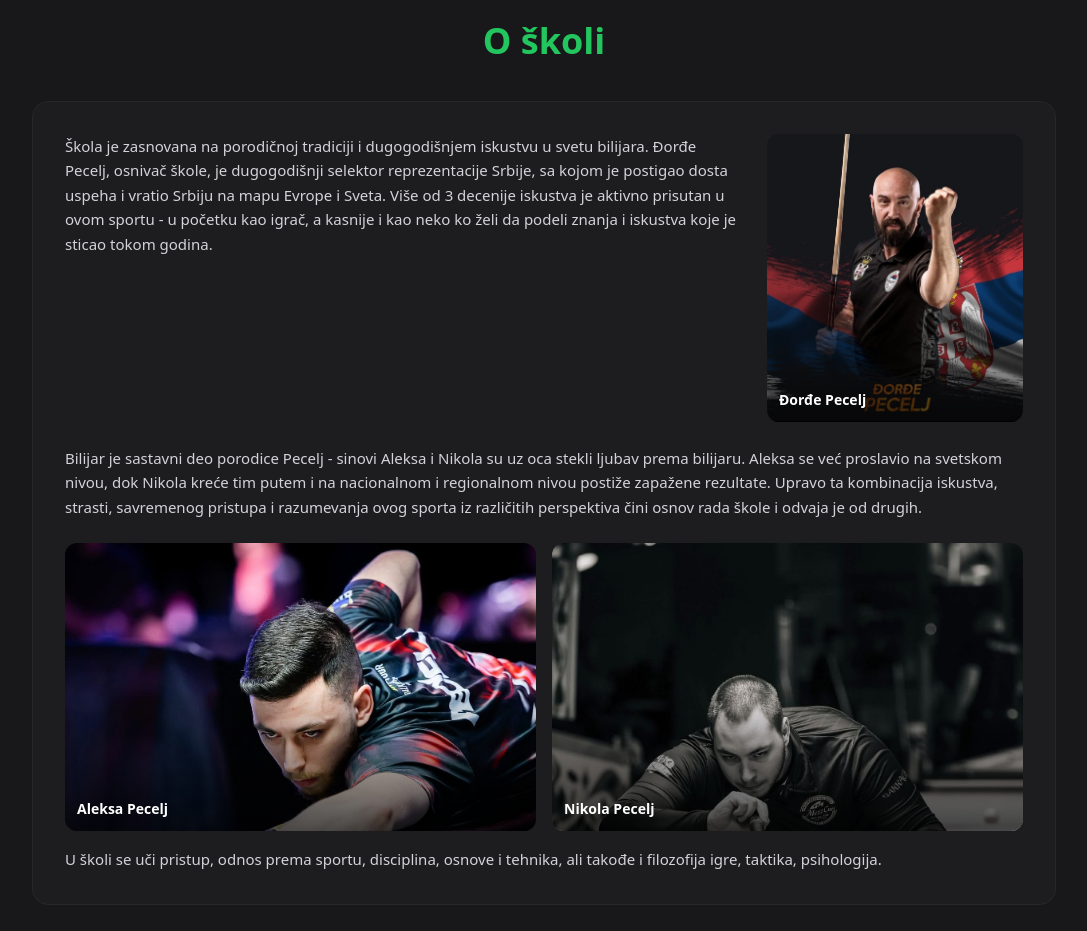
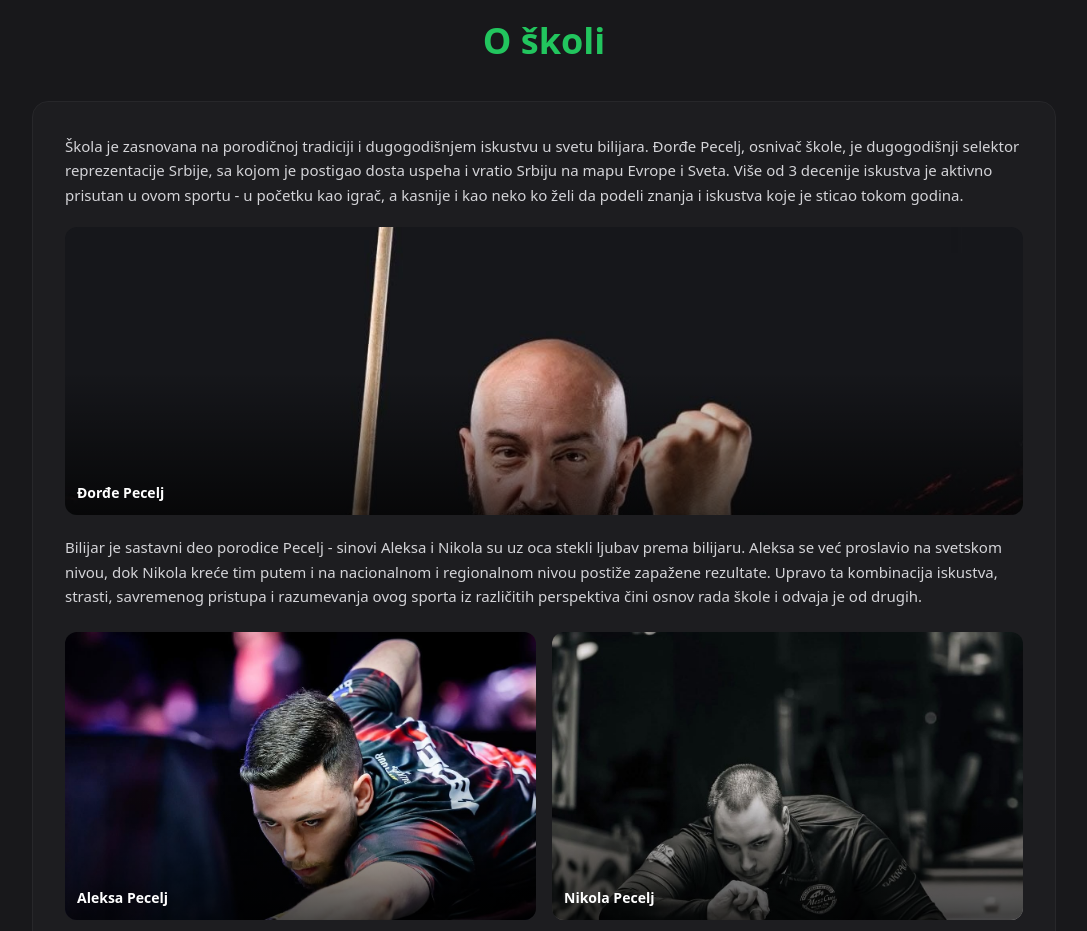
Before and after one commit to miapecelj/skola-bilijara-pecelj, a React (Vite) app: page / in a window 1280 px wide. Shown: the part 860-1791 px from the top of the page, without its empty margins (96-1183 px from the left). Built offline with nearby package versions, Linux system fonts and the light colour scheme; no server answers.

Commit message:
Revert trener photo to stacked layout with proper spacing
https://claude.ai/code/session_01Gd4SygAjEYsfV9UmhpGbm9

```diff
--- a/src/components/AboutSection.jsx
+++ b/src/components/AboutSection.jsx
@@ -98,16 +98,15 @@ export default function AboutSection() {
                     </h2>
                     <div className="bg-zinc-800/40 border border-zinc-800 rounded-2xl p-6 md:p-8">
 
-                        {/* Đorđe — text left, photo right */}
-                        <div className="flex flex-col md:flex-row gap-6 items-start">
-                            <p className="text-zinc-300 leading-relaxed text-[15px] flex-1">
+                        <p className="text-zinc-300 leading-relaxed text-[15px]">
                             Škola je zasnovana na porodičnoj tradiciji i dugogodišnjem iskustvu u svetu bilijara.
                             Đorđe Pecelj, osnivač škole, je dugogodišnji selektor reprezentacije Srbije, sa kojom
                             je postigao dosta uspeha i vratio Srbiju na mapu Evrope i Sveta. Više od 3 decenije
                             iskustva je aktivno prisutan u ovom sportu - u početku kao igrač, a kasnije i kao neko
                             ko želi da podeli znanja i iskustva koje je sticao tokom godina.
                         </p>
-                            <div className="relative w-full md:w-64 h-72 rounded-xl overflow-hidden shrink-0">
+
+                        <div className="mt-5 relative w-full h-72 rounded-xl overflow-hidden">
                             <img
                                 src={trenerImg}
                                 alt="Đorđe Pecelj - trener"
@@ -116,9 +115,8 @@ export default function AboutSection() {
                             <div className="absolute inset-0 bg-gradient-to-t from-black/70 via-transparent to-transparent" />
                             <p className="absolute bottom-3 left-3 text-white font-semibold text-sm">Đorđe Pecelj</p>
                         </div>
-                        </div>
 
-                        <p className="text-zinc-300 leading-relaxed text-[15px] mt-6">
+                        <p className="text-zinc-300 leading-relaxed text-[15px] mt-5">
                             Bilijar je sastavni deo porodice Pecelj - sinovi Aleksa i Nikola su uz oca stekli
                             ljubav prema bilijaru. Aleksa se već proslavio na svetskom nivou, dok Nikola kreće tim
                             putem i na nacionalnom i regionalnom nivou postiže zapažene rezultate. Upravo ta
```
Lines whose indentation alone changed are shown as unchanged.
